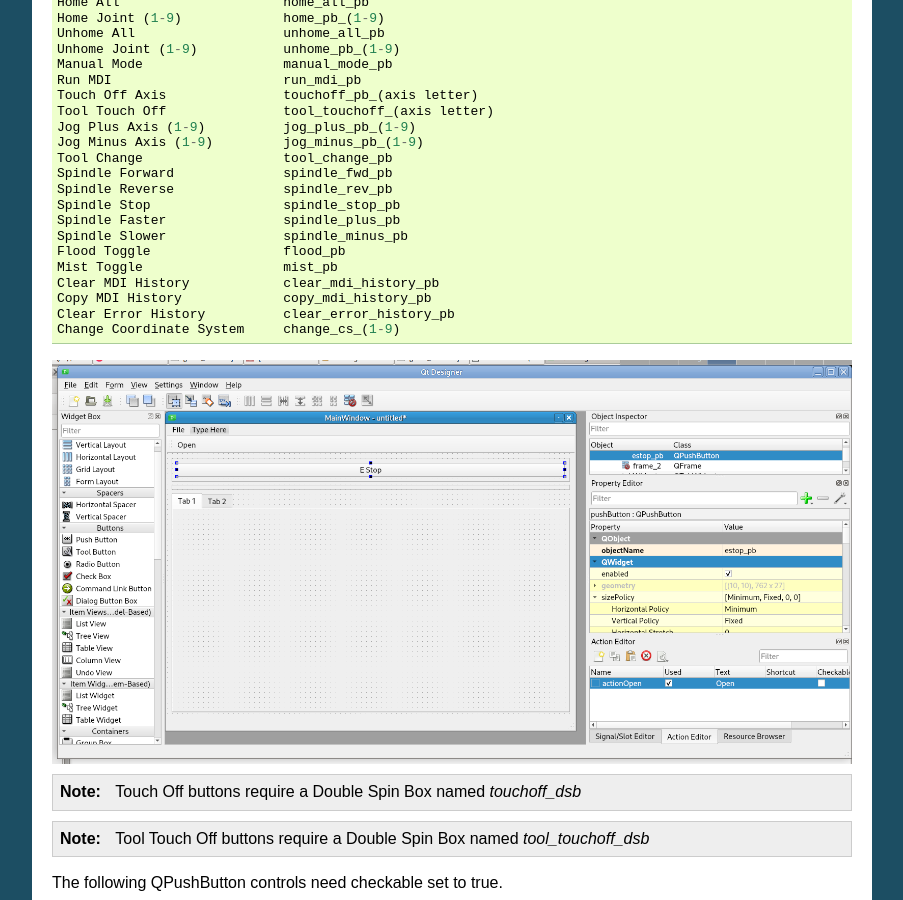
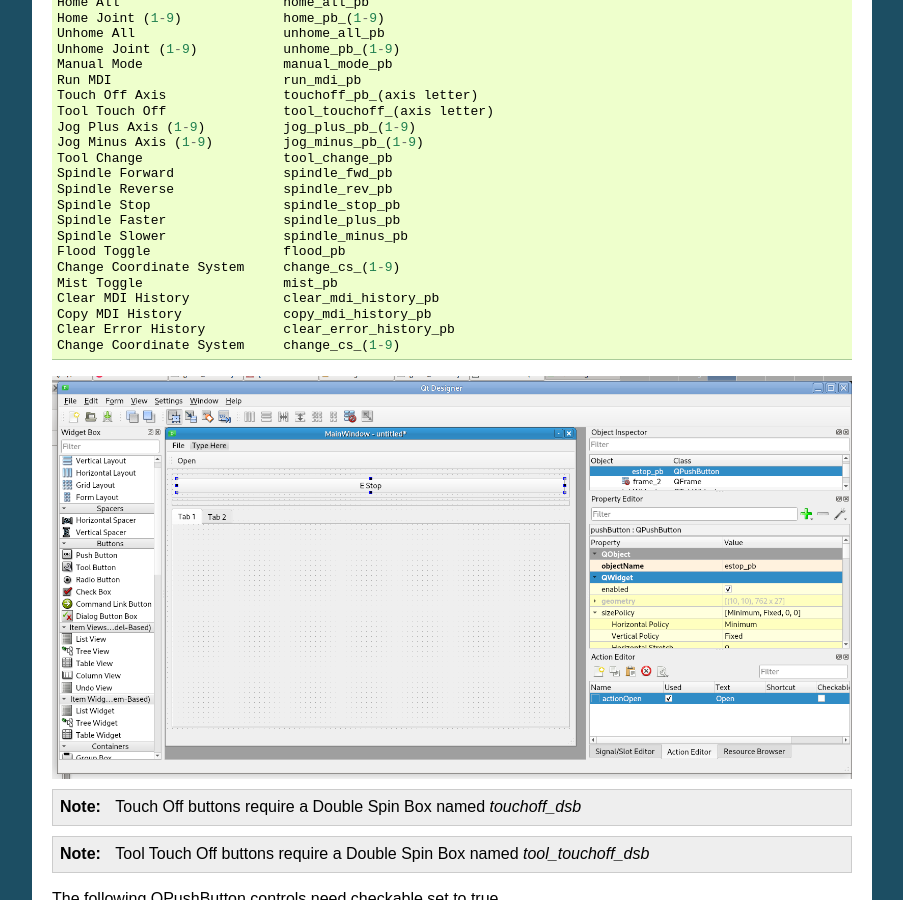
Before and after one commit to jethornton/flexgui, a Sphinx documentation site: the page built from docs/source/controls.rst, in a window 1280 px wide and 900 px high, scrolled down 436 px. Shown: the whole window, without its empty margins (198-1101 px from the left). Built offline with Sphinx 7.4.7, drawn with Linux system fonts in a browser that asks for light colours.

Commit message:
update docs
Signed-off-by: John Thornton <dev@gnipsel.com>

```diff
--- a/docs/source/controls.rst
+++ b/docs/source/controls.rst
@@ -40,6 +40,7 @@
 	Spindle Faster               spindle_plus_pb
 	Spindle Slower               spindle_minus_pb
 	Flood Toggle                 flood_pb
+	Change Coordinate System     change_cs_(1-9)
 	Mist Toggle                  mist_pb
 	Clear MDI History            clear_mdi_history_pb
 	Copy MDI History             copy_mdi_history_pb
```
